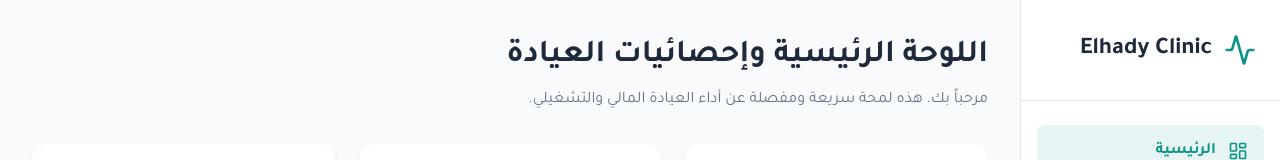
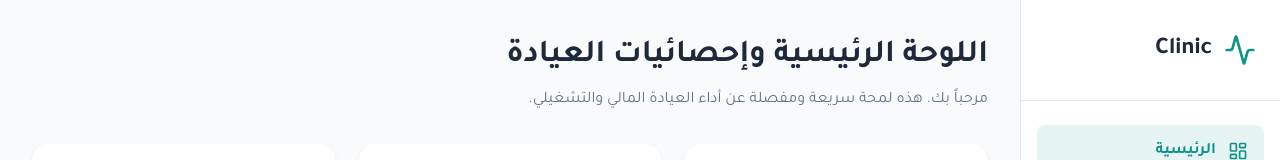
Before and after one commit to waelhamoudaa12-glitch/programm, a React (Vite) app: page / in a window 1280 px wide. Shown: the top 160 px of the page. Built offline with nearby package versions, Linux system fonts and the light colour scheme; no server answers; the database is empty.

Commit message:
Update website name to Clinic

```diff
--- a/index.html
+++ b/index.html
@@ -6,7 +6,7 @@
     <meta name="viewport" content="width=device-width, initial-scale=1.0" />
     <!-- Arabic Font: Cairo or Tajawal -->
     <link href="https://fonts.googleapis.com/css2?family=Tajawal:wght@400;500;700&display=swap" rel="stylesheet">
-    <title>Elhady Clinic</title>
+    <title>Clinic</title>
   </head>
   <body>
     <div id="root"></div>
--- a/src/components/Sidebar.jsx
+++ b/src/components/Sidebar.jsx
@@ -7,7 +7,7 @@ const Sidebar = () => {
     <aside className="sidebar">
       <div className="sidebar-header">
         <Activity className="logo-icon" size={32} />
-        <h2>Elhady Clinic</h2>
+        <h2>Clinic</h2>
       </div>
       <nav className="sidebar-nav">
         <NavLink to="/" className={({ isActive }) => (isActive ? 'nav-item active' : 'nav-item')} end>
```
